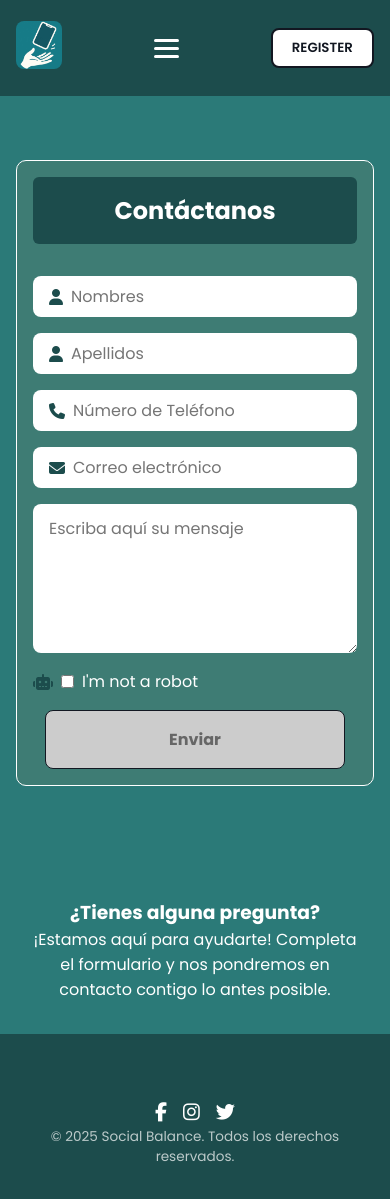
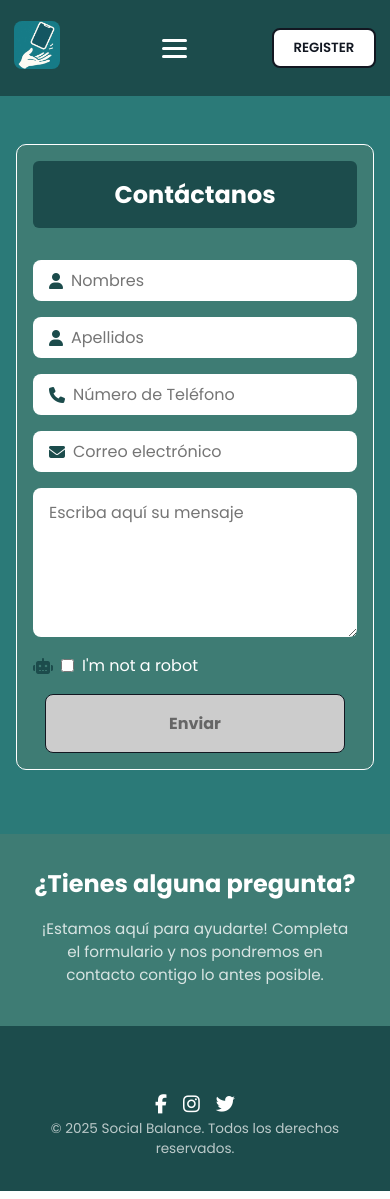
Before and after one commit to Grupo5-IHC/social-balance, an Angular app: page /contact in a window 390 px wide. Built offline with nearby package versions, Linux system fonts and the light colour scheme.

Commit message:
Mejorando los estilos de header y contact

```diff
--- a/src/app/components/header/header.css
+++ b/src/app/components/header/header.css
@@ -5,6 +5,7 @@
   left: 0;
   width: 100%;
   z-index: 1000;
+
 
   .container {
     max-width: 1200px;
@@ -79,12 +80,15 @@
   @media (max-width: 768px) {
 
     .container  {
-      padding: 0 1rem;
+      padding: 0 0.9rem;
       flex-direction: row;
-      justify-content: space-between;
+      justify-content: center;
     }
     .hamburger {
       display: flex;
+      position: relative;
+      z-index: 2000;
+      margin-left: 1rem;
     }
 
     .nav-links {
--- a/src/app/pages/contact/contact.css
+++ b/src/app/pages/contact/contact.css
@@ -1,7 +1,7 @@
 .contact {
   margin-top: 5rem;
   background-color: #2B7A78;
-  padding: 5rem 1rem;
+  padding: 4rem 1rem;
   display: flex;
   justify-content: center;
   align-items: center;
@@ -149,7 +149,7 @@
 }
 
 .success-message {
-  background-color: #1C4C4C;
+  background-color: var(--verde-oscuro);
   color: #fff;
   text-align: center;
   padding: 1rem;
@@ -162,15 +162,43 @@
 
 .divider {
   width: 100%;
-  background-color: #2B7A78;
-  padding: 5%;
+  background-color: var(--verde-petroleo);
+  padding: 4rem 1rem;
   display: flex;
   justify-content: center;
   align-items: center;
   text-align: center;
   color: white;
 
+  .divider-content {
+    max-width: 1000px;
+    line-height: 1.5;
+
+    h3 {
+      font-size: 1.8rem;
+      margin-bottom: 1rem;
+    }
+    p {
+      font-size: 1rem;
+      margin-bottom: 0.5rem;
+      opacity: 0.8;
+    }
+  }
+
   @media (max-width: 768px) {
-    padding: 2rem;
+    padding: 2rem 1rem;
+    width: 100%;
+    text-align: center;
+    flex-direction: column;
+    .divider-content {
+      text-align: center;
+      max-width: 90%;
+      h3 {
+        font-size: 1.5rem;
+      }
+      p {
+        font-size: 0.95rem;
+      }
+    }
   }
 }
--- a/src/styles.css
+++ b/src/styles.css
@@ -1,4 +1,13 @@
 /* You can add global styles to this file, and also import other style files */
+
+:root {
+    --verde-turquesa: #2B7A78;
+    --verde-oscuro: #1C4C4C;
+    --verde-petroleo: #3E7C74;
+    --blanco: #FFFFFF;
+    --negro: #121721;
+
+}
 
 /* Reset y estilos base */
 * {
```
